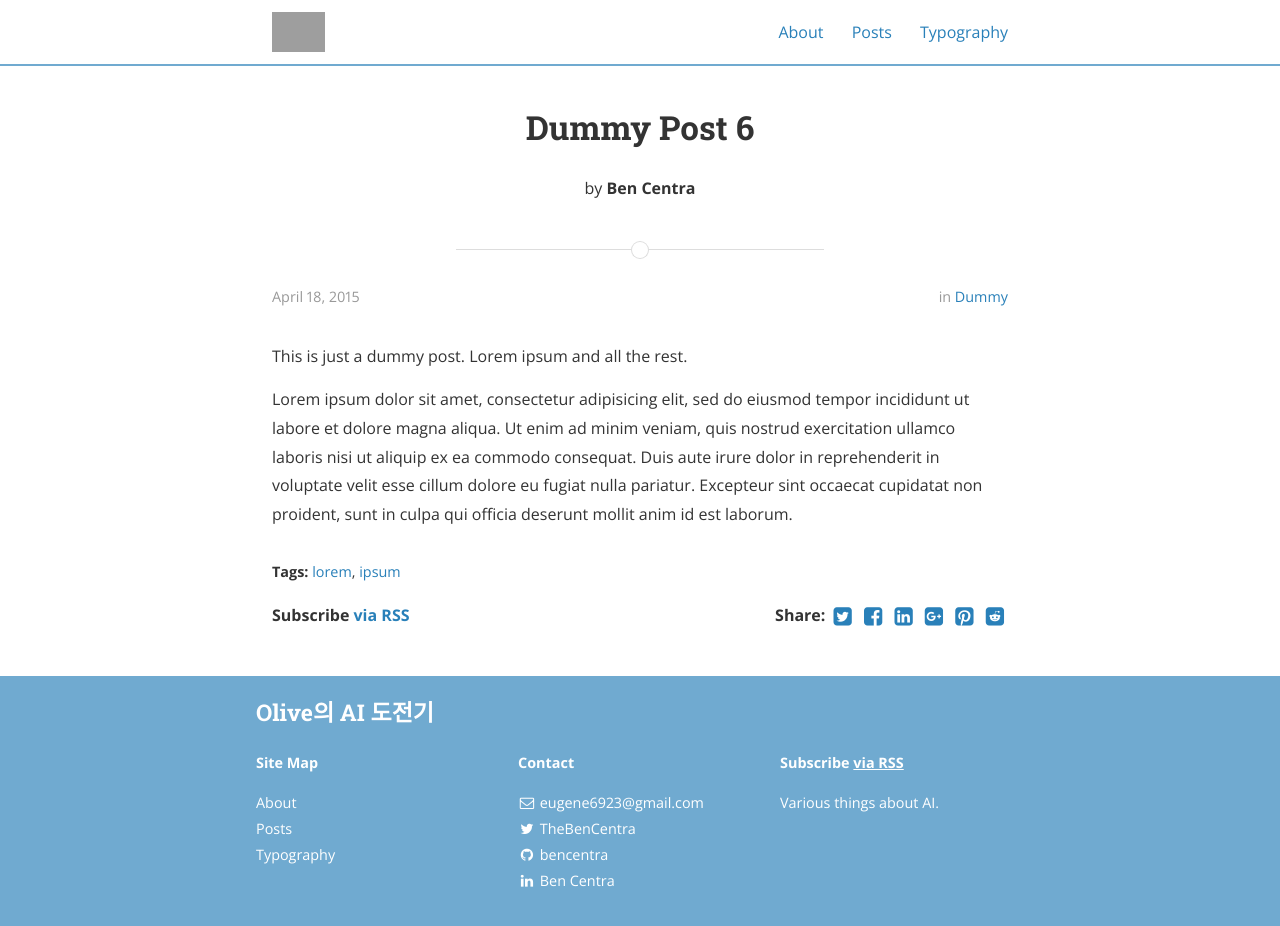
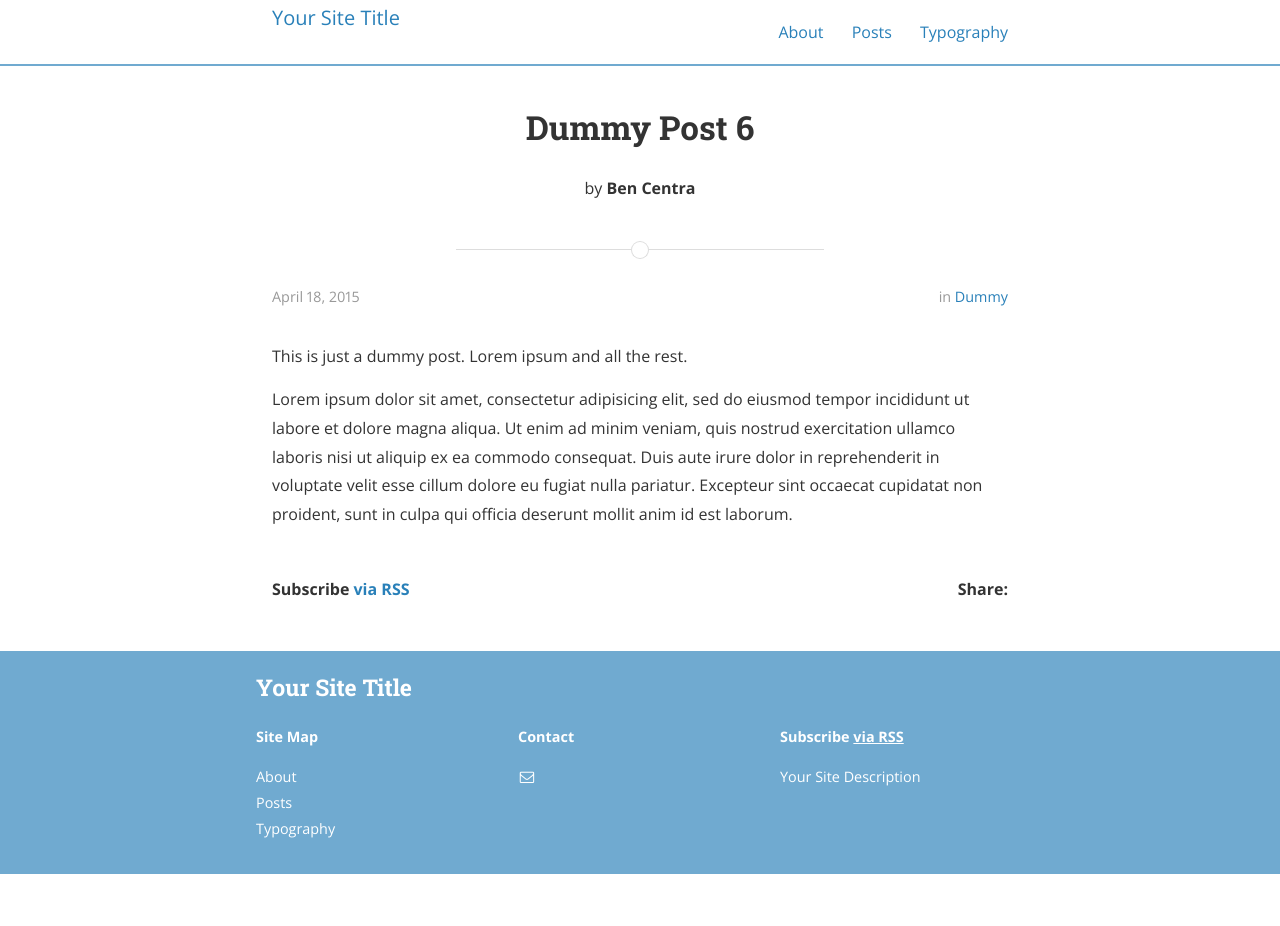
Before and after one commit to eugene6923/eugene6923.github.io, a Jekyll site: the page built from _posts/2015-04-18-dummy6.md, in a window 1280 px wide and 926 px high. Built offline with Jekyll 4.4.1, drawn with Linux system fonts in a browser that asks for light colours; nearby versions of some CDN libraries; a style sheet for code colours, icons or effects is not loaded; some of the changed lines change nothing that is shown; grey boxes are pictures that could not be loaded.

Commit message:
Add files via upload

```diff
--- a/_config.yml
+++ b/_config.yml
@@ -1,204 +1,225 @@
-# External plugins
-# See http://ixti.net/software/2013/01/28/using-jekyll-plugins-on-github-pages.html for making `jekyll archives` work.
-plugins:
-  - jekyll-archives # Sorry, not GitHub pages friendly!
-  - jekyll-sitemap
-  - jekyll-paginate-v2
+# Welcome to Jekyll!
+#
+# This config file is meant for settings that affect your whole blog, values
+# which you are expected to set up once and rarely need to edit after that.
+# For technical reasons, this file is *NOT* reloaded automatically when you use
+# 'jekyll serve'. If you change this file, please restart the server process.
+#
+# ,--------.      ,--.   ,--. ,--.
+# '--.  .--',---.  \  `.'  /,-'  '-.
+#    |  |  | .-. :  .'    \ '-.  .-'
+#    |  |  \   --. /  .'.  \  |  |
+#    `--'   `----''--'   '--' `--'
+
+
+
+
+## => Site Settings
+##############################
+text_skin: ocean # "default" (default), "dark", "forest", "ocean", "chocolate", "orange"
+highlight_theme: default # "default" (default), "tomorrow", "tomorrow-night", "tomorrow-night-eighties", "tomorrow-night-blue", "tomorrow-night-bright"
+url     : # the base hostname & protocol for your site e.g. https://www.someone.com
+baseurl : # does not include hostname
+title   : Your Site Title
+description: > # this means to ignore newlines until "Language & timezone"
+  Your Site Description
+
+
+## => Language and Timezone
+##############################
+lang: # the language of your site, default as "en"
+timezone: # see https://en.wikipedia.org/wiki/List_of_tz_database_time_zones for the available values
+
+
+## => Author and Social
+##############################
+author:
+  type      : # "person" (default), "organization"
+  name      : Your Name
+  url       :
+  avatar    : # path or url of avatar image (square)
+  bio       : I am an amazing person.
+  email     :
+  facebook  : # "user_name" the last part of your profile url, e.g. https://www.facebook.com/user_name
+  twitter   : # "user_name" the last part of your profile url, e.g. https://twitter.com/user_name
+  weibo     : # "user_id"   the last part of your profile url, e.g. https://www.weibo.com/user_id/profile?...
+  googleplus: # "user_id"   the last part of your profile url, e.g. https://plus.google.com/u/0/user_id
+  telegram  : # "user_name" the last part of your profile url, e.g. https://t.me/user_name
+  medium    : # "user_name" the last part of your profile url, e.g. https://medium.com/user_name
+  zhihu     : # "user_name" the last part of your profile url, e.g. https://www.zhihu.com/people/user_name
+  douban    : # "user_name" the last part of your profile url, e.g. https://www.douban.com/people/user_name
+  linkedin  : # "user_name" the last part of your profile url, e.g. https://www.linkedin.com/in/user_name
+  github    : # "user_name" the last part of your profile url, e.g. https://github.com/user_name
+  npm       : # "user_name" the last part of your profile url, e.g. https://www.npmjs.com/~user_name
+
+
+## => GitHub Repository (if the site is hosted by GitHub)
+##############################
+repository: user_name/repo_name
+repository_tree: master
+
+
+## => Paths
+##############################
+paths:
+  root    : # title link url, "/" (default)
+  home    : # home layout url, "/" (default)
+  archive : # "/archive.html" (default)
+  rss     : # "/feed.xml" (default)
+
+
+## => Post
+##############################
+## excerpt
+excerpt_separator: <!--more-->
+
+## license
+license: CC-BY-NC-4.0 # "CC-BY-4.0", "CC-BY-SA-4.0", "CC-BY-NC-4.0", "CC-BY-ND-4.0"
+
+## TOC
+toc:
+  selectors: # "h1,h2,h3" (default)
+
+
+## => Markdown Enhancements
+##############################
+## Mathjax
+mathjax: # false (default), true
+mathjax_autoNumber: # false (default), true
+
+## Mermaid
+mermaid: # false (default), true
+
+## Chart
+chart: # false (default), true
+
+
+## => Paginate
+##############################
+paginate: 8
+paginate_path: /page:num # don't change this unless for special need
+
+
+## => Sources
+##############################
+sources: # bootcdn (default), unpkg
+
+
+## => Sharing
+##############################
+sharing:
+  provider: false # false (default), "addtoany", "addthis", "custom"
+
+  ## AddThis
+  addthis:
+    id: # AddThis pubid, e.g. ra-5xxxxxxxxxxx
+
+
+## => Comments
+##############################
+comments:
+  provider: false # false (default), "disqus", "gitalk", "valine", "custom"
+
+  ## Disqus
+  disqus:
+    shortname: # the Disqus shortname for the site
+
+  ## Gitalk
+  # please refer to https://github.com/gitalk/gitalk for more info.
+  gitalk:
+    clientID    : # GitHub Application Client ID
+    clientSecret: # GitHub Application Client Secret
+    repository  : # GitHub repo
+    owner       : # GitHub repo owner
+    admin: # GitHub repo owner and collaborators, only these guys can initialize GitHub issues, IT IS A LIST.
+      # - your GitHub Id
+
+  ## Valine
+  # please refer to https://valine.js.org/en/ for more info.
+  valine:
+    app_id      : # LeanCloud App id
+    app_key     : # LeanCloud App key
+    placeholder : # Prompt information
+    visitor     : # false (default)
+    meta        : # "[nick, mail, link]" (default) nickname, E-mail, Personal-site
+
+
+## => Pageview
+##############################
+pageview:
+  provider: false # false (default), "leancloud", "custom"
+
+  ## Leancloud
+  leancloud:
+    app_id    : # LeanCloud App id
+    app_key   : # LeanCloud App key
+    app_class : # LeanCloud App class
+
+
+## => Search
+##############################
+search:
+  provider: default # "default" (default), false, "google", "custom"
+
+  ## Google Custom Search Engine
+  google:
+    custom_search_engine_id: # Google Custom Search Engine ID
+
+
+## => Analytics
+##############################
+analytics:
+  provider: false # false (default), "google", "custom"
+
+  ## Google Analytics
+  google:
+    tracking_id : # Google Analytics id for the site
+    anonymize_ip: false # Anonymize IP tracking for Analytics
+
+
+## => Build
+##############################
+markdown    : kramdown
+highlighter : rouge
+permalink   : date
 
 exclude:
-  - "/vendor/"
+  - CHANGELOG.md
+  - HOW_TO_RELEASE.md
+  - Gemfile
+  - Gemfile.lock
+  - LICENSE
+  - README-*.md
+  - README.md
+  - gulpfile.js
+  - jekyll-text-theme.gemspec
+  - package-lock.json
+  - package.json
+  - /docs
+  - /node_modules
+  - /screenshots
+  - /test
+  - /vendor
 
-# Site settings
-title: Olive의 AI 도전기
-subtitle: "Oliviaholic in Coding"
-email: eugene6923@gmail.com
-name: Yujin Jeong
-description: >
-  Various things about AI.
-# Base URL of site (i.e. /blog). It should always start with a slash,
-# and never end with a slash. Set it to a blank value if hosting at the
-# root of your server.
-baseurl: "" # the subpath of your site, e.g. /blog/
-url: "https://eugene6923.github.io/" # the base hostname & protocol for your site
-cover: "/assets/aust.jpg"
-logo: "/assets/olive.png"
+defaults:
+  - scope:
+      path: ""
+      type: posts
+    values:
+      layout: article
+      sharing: true
+      license: true
+      aside:
+        toc: true
+      show_edit_on_github: true
+      show_subscribe: true
+      pageview: true
 
-# Build settings
-markdown: kramdown
-inter_post_navigation: false
-highlightjs_theme: "monokai-sublime"
 
-# Pagination Settings
-# https://github.com/sverrirs/jekyll-paginate-v2/blob/master/README-GENERATOR.md#site-configuration
-pagination:
-  enabled: true
-  per_page: 5
-  permalink: "/page/:num/"
-  sort_reverse: true
-
-# Archive settings (see https://github.com/jekyll/jekyll-archives/)
-jekyll-archives:
-  enabled:
-    - categories
-    - tags
-  layout: 'archive'
-  permalinks:
-    category: '/category/:name/'
-    tag: '/tag/:name/'
-
-# Disqus comments
-# disqus_shortname: bencentra
-
-# Google analytics
-# ga_tracking_id: "UA-XXXX-1"
-
-# Category descriptions (for archive pages)
-descriptions:
-  - cat: jekyll
-    desc: "Posts describing Jekyll setup techniques."
-
-  - cat: dummy
-    desc: "Just some placeholder posts, lorem ipsum and the rest."
-
-# Social icons and sharing options
-#
-# Social settings are used in two places:
-# * In the footer, as links to your personal profiles
-# * After each blog post for sharing widgets
-#
-# Example:
-#
-# social:
-#   - name: Twitter                         # Name of the service
-#     icon: twitter                         # Font Awesome icon to use (minus fa- prefix)
-#     username: "@TheBenCentra"             # (User) Name to display in the footer link
-#     url: https://twitter.com/TheBenCentra # URL of your profile (leave blank to not display in footer)
-#     desc: Follow me on Twitter            # Description to display as link title, etc
-#     share: true                           # Include in the "Share" section of posts
-social:
-  - name: Twitter
-    icon: twitter
-    username: TheBenCentra
-    url: https://twitter.com/TheBenCentra
-    desc: Follow me on Twitter
-    share: true
-
-  - name: Facebook
-    icon: facebook
-    username: thebencentra
-    url: ""
-    desc: Friend me on Facebook
-    share: true
-
-  - name: GitHub
-    icon: github
-    username: bencentra
-    url: https://github.com/bencentra
-    desc: Fork me on GitHub
-    share: false
-
-  - name: LinkedIn
-    icon: linkedin
-    username: Ben Centra
-    url: https://www.linkedin.com/pub/ben-centra/47/769/60a
-    desc: Connect with me on LinkedIn
-    share: true
-
-  - name: Google+
-    icon: google-plus
-    username: ""
-    url: ""
-    desc: Add me to your Circles
-    share: true
-
-  - name: YouTube
-    icon: youtube
-    username: ""
-    url: ""
-    desc: Subscribe on YouTube
-    share: false
-
-  - name: Instagram
-    icon: instagram
-    username: ""
-    url: ""
-    desc: Follow me on Instagram
-    share: false
-
-  - name: Pinterest
-    icon: pinterest
-    username: ""
-    url: ""
-    desc: Follow me on Pinterest
-    share: true
-
-  - name: SoundCloud
-    icon: soundcloud
-    username: ""
-    url: ""
-    desc: Follow me on SoundCloud
-    share: false
-
-  - name: Tumblr
-    icon: tumblr
-    username: ""
-    url: ""
-    desc: Follow me on Tumblr
-    share: false
-
-  - name: Steam
-    icon: steam
-    username: ""
-    url: ""
-    desc: Friend me on Steam
-    share: false
-
-  - name: Dribbble
-    icon: dribbble
-    username: ""
-    url: ""
-    desc: Follow me on Dribble
-    share: false
-
-  - name: Vimeo
-    icon: vimeo-square
-    username: ""
-    url: ""
-    desc: Follow me on Vimeo
-    share: false
-
-  - name: Vine
-    icon: vine
-    username: ""
-    url: ""
-    desc: Follow me on Vine
-    share: false
-
-  - name: Reddit
-    icon: reddit
-    username: ""
-    url: ""
-    desc: Share to Reddit
-    share: true
-
-  - name: "Hacker News"
-    icon: hacker-news
-    username: ""
-    url: ""
-    desc: Share to Hacker News
-    share: false
-
-# Social sharing protocols
-# These are for automatically generating sharing metadata for FB and Twitter
-# OS Protocol is for sharing the source of your site, if you're interested. For more, see osprotocol.com
-protocols:
-    fb_image: "/assets/logo.png"
-    fb_image_width: 612
-    fb_image_height: 605
-    fb_image_type: "image/png"
-
-    twitter_image: "/assets/logo.png"
-
-    os_repo: "https://github.com/bencentra/centrarium.com"
-    os_rcs_type: "git"
-    os_src: "git@github.com:bencentra/centrarium.com.git"
+## => Plugins
+##############################
+plugins:
+  - jekyll-feed
+  - jekyll-paginate
+  - jekyll-sitemap
+  - jemoji
```
